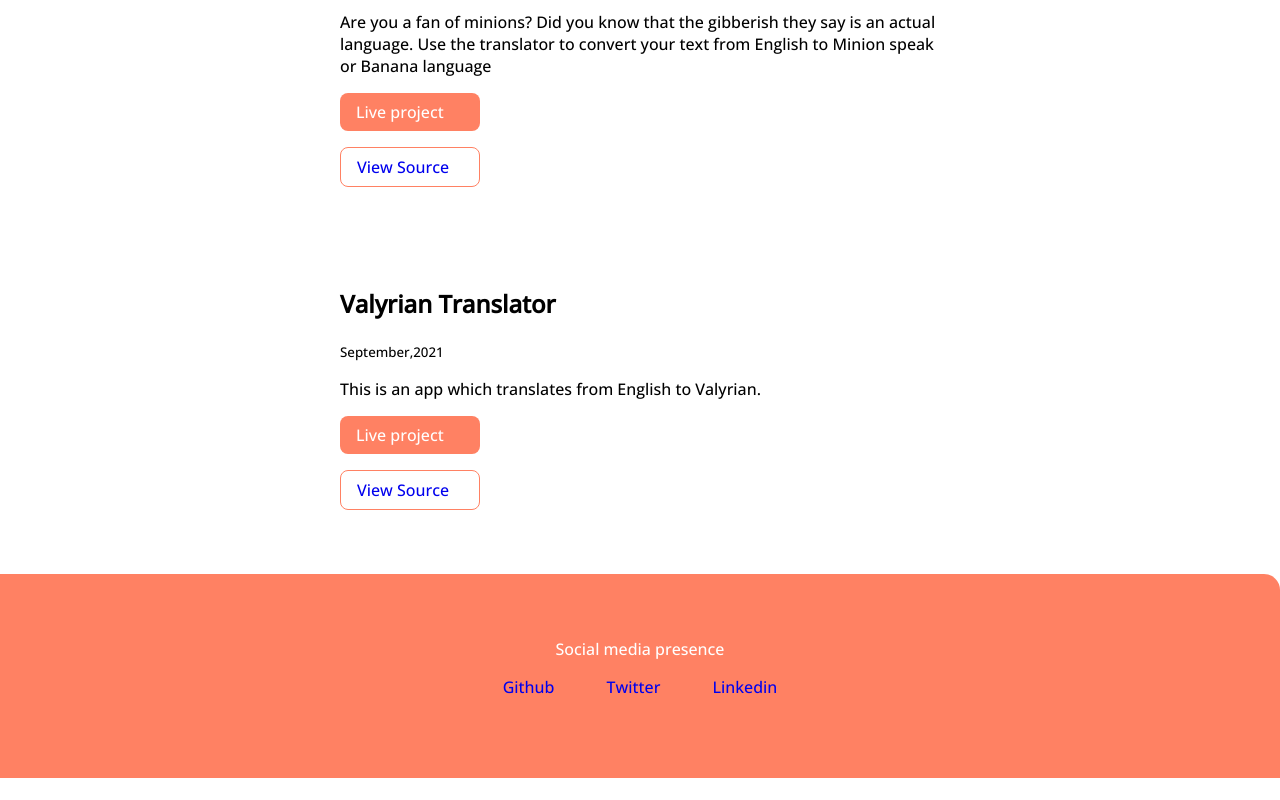
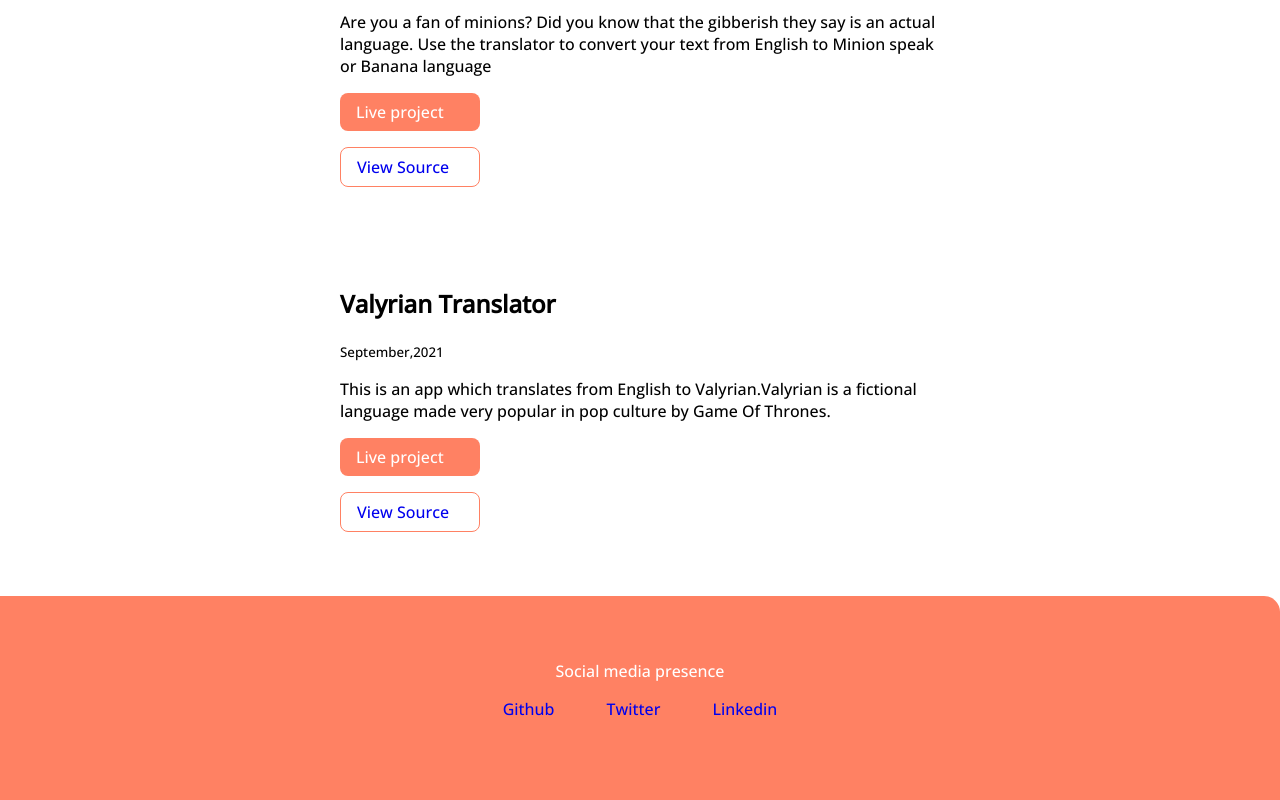
Before and after one commit to anupam39/neog-camp-lesson-3-live, a plain HTML site: page projects.html in a window 1280 px wide. Shown: the part 1121-1921 px from the top of the page. Before the commit the page ends 1899 px from the top, so only its background shows below. Drawn offline with nearby package versions, Linux system fonts and the light colour scheme.

Commit message:
description of valyrian translator updated.

```diff
--- a/projects.html
+++ b/projects.html
@@ -54,7 +54,7 @@
             <article class="showcase-list container container-center">
                 <h1>Valyrian Translator</h1>
                 <small>September,2021</small>
-                <p>This is an app which translates from English to Valyrian.</p>
+                <p>This is an app which translates from English to Valyrian.Valyrian is a fictional language made very popular in pop culture by Game Of Thrones.</p>
                 <a class="link link-primary" href="https://valyriantranslate.netlify.app/">Live project</a>
                 <a class="link link-secondary" href="https://github.com/anupam39/Valyrian-translator-app">View Source</a>
             </article>
```
